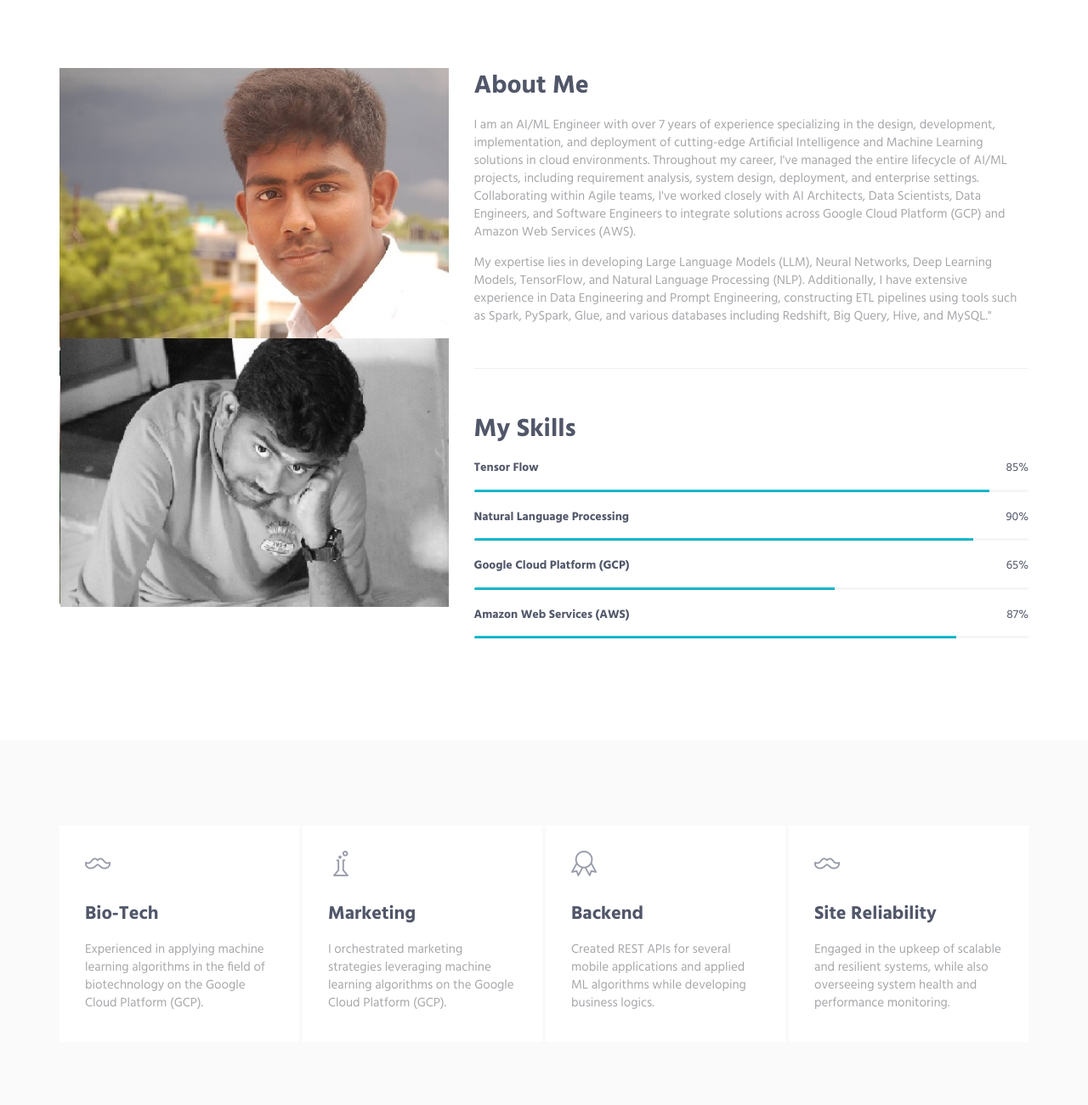
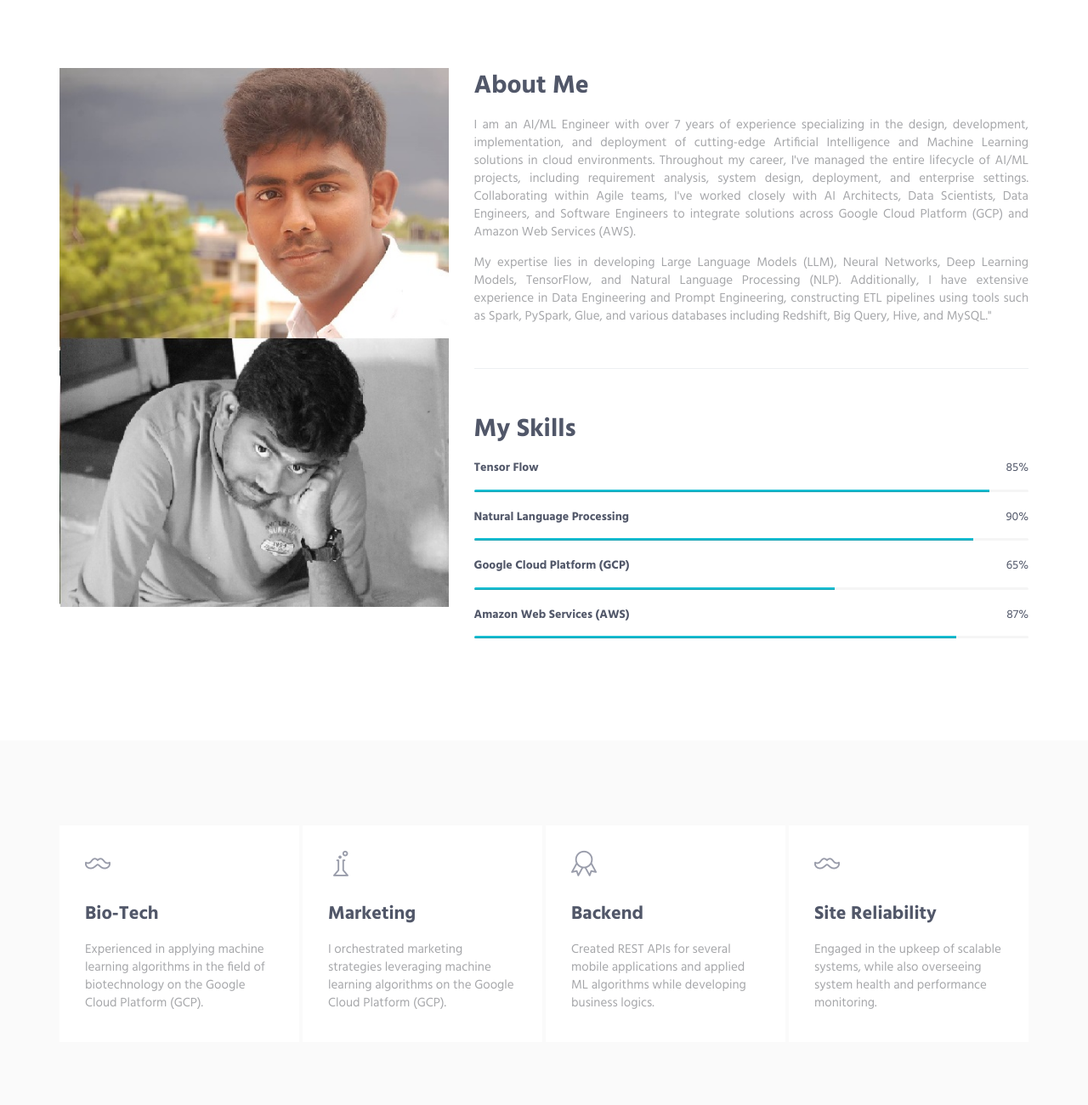
Before and after one commit to Aravindh5/MyPortfolioWebsite, a plain HTML site: page index.html in a window 1280 px wide. Shown: the part 640-1940 px from the top of the page at 85% size. Drawn offline with Linux system fonts and the light colour scheme.

Commit message:
Alignment changes.

```diff
--- a/index.html
+++ b/index.html
@@ -121,8 +121,8 @@
                             <div class="margin-b-50">
                                 <div class="margin-b-30">
                                     <h2>About Me</h2>
-                                    <p>I am an AI/ML Engineer with over 7 years of experience specializing in the design, development, implementation, and deployment of cutting-edge Artificial Intelligence and Machine Learning solutions in cloud environments. Throughout my career, I've managed the entire lifecycle of AI/ML projects, including requirement analysis, system design, deployment, and enterprise settings. Collaborating within Agile teams, I've worked closely with AI Architects, Data Scientists, Data Engineers, and Software Engineers to integrate solutions across Google Cloud Platform (GCP) and Amazon Web Services (AWS). </p>
-                                    <p>My expertise lies in developing Large Language Models (LLM), Neural Networks, Deep Learning Models, TensorFlow, and Natural Language Processing (NLP). Additionally, I have extensive experience in Data Engineering and Prompt Engineering, constructing ETL pipelines using tools such as Spark, PySpark, Glue, and various databases including Redshift, Big Query, Hive, and MySQL."</p>
+                                    <p style="text-align:justify">I am an AI/ML Engineer with over 7 years of experience specializing in the design, development, implementation, and deployment of cutting-edge Artificial Intelligence and Machine Learning solutions in cloud environments. Throughout my career, I've managed the entire lifecycle of AI/ML projects, including requirement analysis, system design, deployment, and enterprise settings. Collaborating within Agile teams, I've worked closely with AI Architects, Data Scientists, Data Engineers, and Software Engineers to integrate solutions across Google Cloud Platform (GCP) and Amazon Web Services (AWS). </p>
+                                    <p style="text-align:justify">My expertise lies in developing Large Language Models (LLM), Neural Networks, Deep Learning Models, TensorFlow, and Natural Language Processing (NLP). Additionally, I have extensive experience in Data Engineering and Prompt Engineering, constructing ETL pipelines using tools such as Spark, PySpark, Glue, and various databases including Redshift, Big Query, Hive, and MySQL."</p>
                                 </div>
                                 <!-- <a href="#" class="btn-theme btn-theme-md btn-default-bg text-uppercase">Download my CV</a> -->
                             </div>
@@ -222,7 +222,7 @@
                                 </div>
                                 <div class="service-info">
                                     <h3>Site Reliability</h3>
-                                    <p class="margin-b-5">Engaged in the upkeep of scalable and resilient systems, while also overseeing system health and performance monitoring.</p>
+                                    <p class="margin-b-5">Engaged in the upkeep of scalable systems, while also overseeing system health and performance monitoring.</p>
                                 </div>
                                 <a href="#" class="content-wrapper-link"></a>
                             </div>
@@ -278,7 +278,7 @@
                                 <img class="img-responsive" src="img/970x647/AWS-ML.jpg" alt="Latest Products Image">
                             </div>
                         </div>
-                        <h4><a href="https://www.credly.com/org/amazon-web-services/badge/aws-certified-machine-learning-specialty">AWS - Machine Learning Speciality</a> <span class="text-uppercase margin-l-20"></span></h4>
+                        <h4><a href="https://www.credly.com/org/amazon-web-services/badge/aws-certified-machine-learning-specialty">AWS - ML Speciality</a> <span class="text-uppercase margin-l-20"></span></h4>
                         <p style="text-align:justify">Earners of this certification have an in-depth understanding of AWS machine learning (ML) services. They demonstrated ability to build, train, tune, and deploy ML models using the AWS Cloud. Badge owners can derive insight from AWS ML services using either pretrained models or custom models built from open-source frameworks.</p>
                         <a class="link" href="https://www.credly.com/org/amazon-web-services/badge/aws-certified-machine-learning-specialty">View Badge</a>
                     </div>
```
